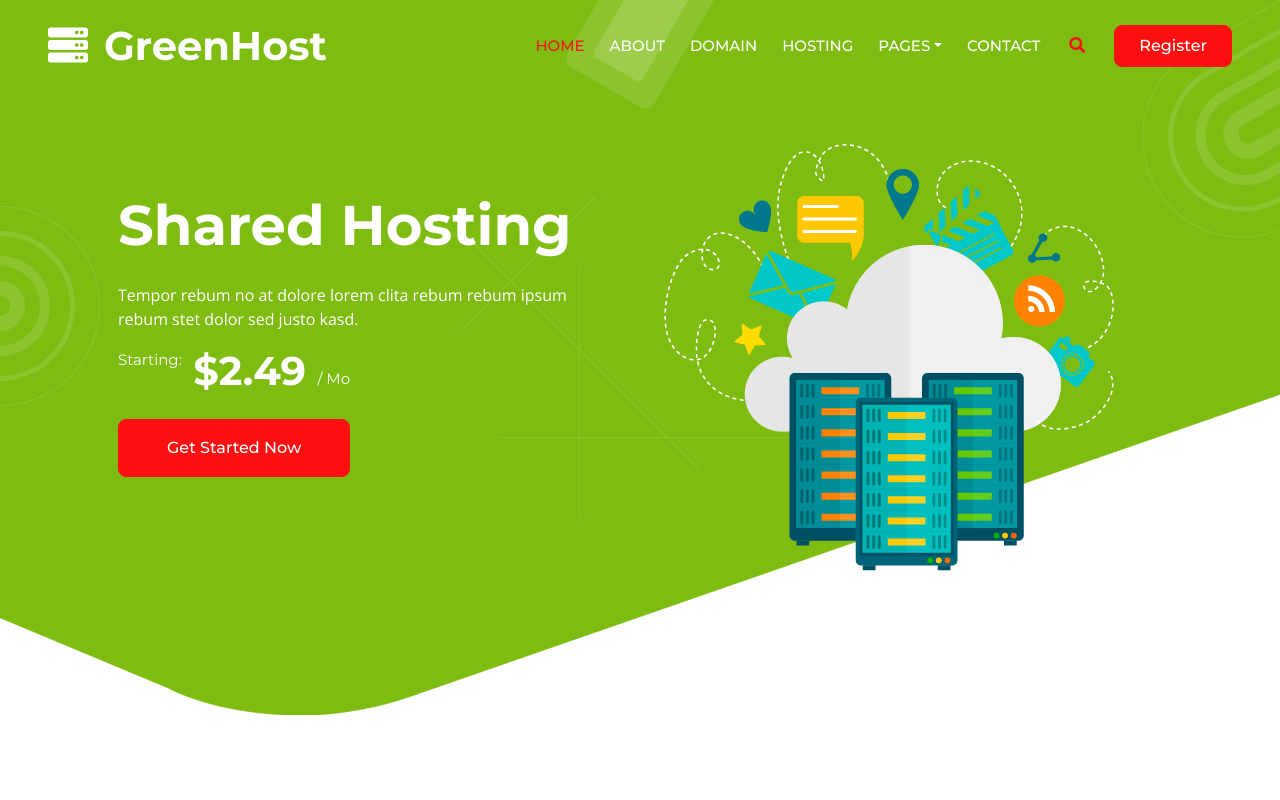
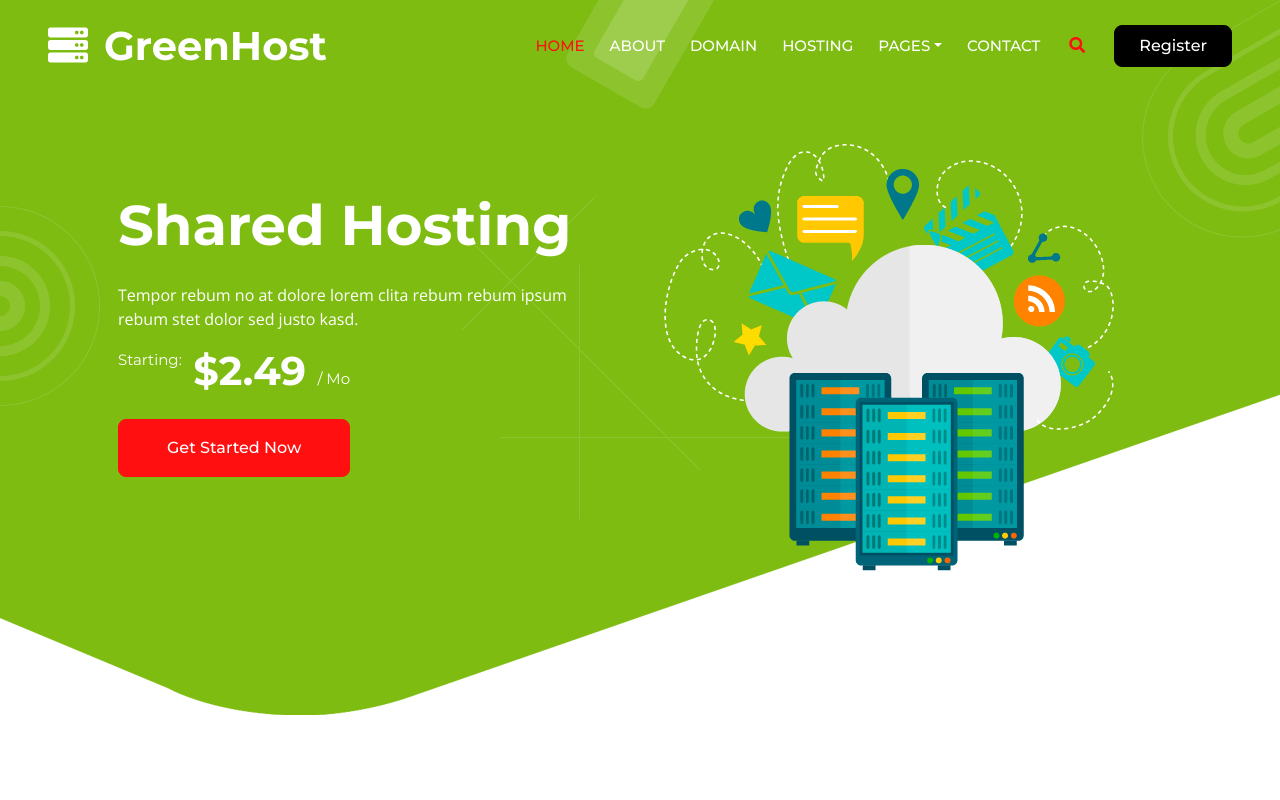
Before and after one commit to progrmoiz/mywebsite.github.io, a plain HTML site: page index.html in a window 1280 px wide. Shown: the top 800 px of the page. Drawn offline with nearby package versions, Linux system fonts and the light colour scheme.

Commit message:
change color by aliyaan

```diff
--- a/index.html
+++ b/index.html
@@ -69,7 +69,7 @@
                         <a href="contact.html" class="nav-item nav-link">Contact</a>
                     </div>
                     <butaton type="button" class="btn text-secondary ms-3" data-bs-toggle="modal" data-bs-target="#searchModal"><i class="fa fa-search"></i></butaton>
-                    <a href="" class="btn btn-secondary py-2 px-4 ms-3">Register</a>
+                    <a href="" class="btn btn-secondary py-2 px-4 ms-3" style="background-color: black !important; border-color: black !important;">Register</a>
                 </div>
             </nav>
 
```
